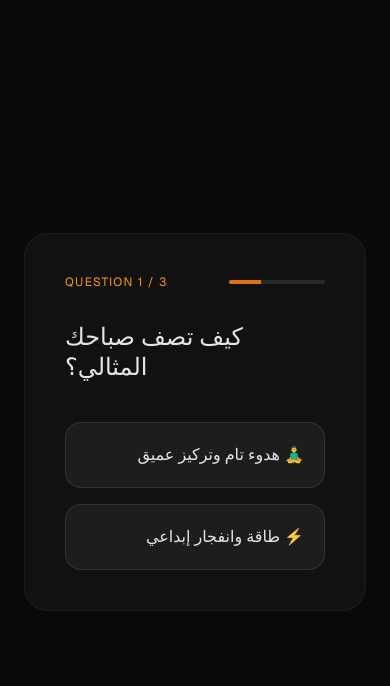
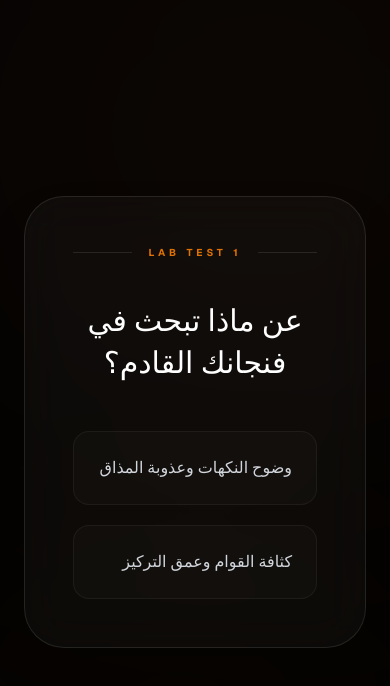
Before and after one commit to aall1184/asperantha-lab, a Next.js app: page / in a window 390 px wide. Both pictures are taken after a click on the button "دخول المختبر". Shown: the top 686 px of the page. Built offline with nearby package versions, Linux system fonts and the light colour scheme.

Commit message:
Ultra High-End UI

```diff
--- a/app/page.tsx
+++ b/app/page.tsx
@@ -1,47 +1,32 @@
 "use client";
 import { useState } from "react";
 
-// 1. تعريف مصفوفة الأسئلة (بيانات المختبر)
 const questions = [
   {
     id: 1,
-    text: "كيف تصف صباحك المثالي؟",
+    text: "عن ماذا تبحث في فنجانك القادم؟",
     options: [
-      { text: "هدوء تام وتركيز عميق 🧘‍♂️", score: "drip" },
-      { text: "طاقة وانفجار إبداعي ⚡", score: "espresso" }
+      { text: "وضوح النكهات وعذوبة المذاق", score: "drip" },
+      { text: "كثافة القوام وعمق التركيز", score: "espresso" }
     ]
   },
   {
     id: 2,
-    text: "ما هو المذاق الذي يميل له قلبك؟",
+    text: "ما هو الوقت المفضل لمختبرك الخاص؟",
     options: [
-      { text: "حمضية فاكهية واضحة 🍓", score: "drip" },
-      { text: "قوام ثقيل وإيحاء شوكولاتة 🍫", score: "espresso" }
-    ]
-  },
-  {
-    id: 3,
-    text: "كيف تحب أن يكون ملمس القهوة؟",
-    options: [
-      { text: "خفيف مثل الشاي ☕", score: "drip" },
-      { text: "كثيف ومخملي ✨", score: "espresso" }
+      { text: "إشراقة الصباح الهادئة", score: "drip" },
+      { text: "انعزال المساء الملهم", score: "espresso" }
     ]
   }
 ];
 
 export default function Home() {
-  // 2. تعريف حالات الصفحة (States)
-  const [step, setStep] = useState(0); // 0: الترحيب، 1: الأسئلة، 2: النتيجة
+  const [step, setStep] = useState(0);
   const [currentQ, setCurrentQ] = useState(0);
   const [scores, setScores] = useState({ drip: 0, espresso: 0 });
 
-  // 3. دالة معالجة الإجابات
   const handleAnswer = (type: string) => {
-    // تحديث النقاط بناءً على نوع الإجابة
-    const newScores = { ...scores, [type]: scores[type as keyof typeof scores] + 1 };
-    setScores(newScores);
-
-    // الانتقال للسؤال التالي أو عرض النتيجة
+    setScores({ ...scores, [type]: scores[type as keyof typeof scores] + 1 });
     if (currentQ < questions.length - 1) {
       setCurrentQ(currentQ + 1);
     } else {
@@ -50,83 +35,94 @@ export default function Home() {
   };
 
   return (
-    <main className="min-h-screen bg-[#0a0a0a] text-[#e5e5e5] flex flex-col items-center justify-center p-6 font-sans">
+    <main className="min-h-screen bg-[#030303] text-white flex items-center justify-center p-6 relative overflow-hidden font-sans">
 
-      {/* --- شاشة الترحيب --- */}
+      {/* دوائر الإضاءة الخلفية (Professional Ambient Lighting) */}
+      <div className="absolute top-[-20%] left-[-10%] w-[600px] h-[600px] bg-amber-900/20 blur-[150px] rounded-full opacity-50"></div>
+      <div className="absolute bottom-[-20%] right-[-10%] w-[500px] h-[500px] bg-amber-700/10 blur-[130px] rounded-full opacity-30"></div>
+
+      <div className="relative z-10 w-full max-w-2xl">
+
+        {/* 1. الشاشة الرئيسية */}
         {step === 0 && (
-        <div className="text-center space-y-6 animate-in fade-in duration-1000">
-          <h1 className="text-6xl font-extralight tracking-tighter text-white">
-            ASPERANZA <span className="text-amber-600">LAB</span>
+          <div className="text-center space-y-12 animate-in fade-in zoom-in duration-1000">
+            <div className="space-y-4">
+              <h2 className="text-amber-600 tracking-[0.6em] text-[10px] uppercase font-medium">Asperanza Digital Lab</h2>
+              <h1 className="text-7xl md:text-8xl font-black tracking-tighter text-transparent bg-clip-text bg-gradient-to-b from-white to-gray-500">
+                ASPERANZA
               </h1>
-          <p className="text-gray-400 max-w-md mx-auto font-light leading-relaxed">
-            مرحباً بكِ في مختبر هندسة الذائقة.
-            دعينا نحلل كيمياء يومكِ لنختار قهوتكِ المثالية.
+              <p className="text-gray-400 font-light text-lg max-w-md mx-auto leading-relaxed">
+                مختبر هندسة الذائقة؛ حيث نعتني بكيمياء القهوة لتناسب لحظاتك.
               </p>
+            </div>
+
             <button
               onClick={() => setStep(1)}
-            className="mt-8 px-8 py-3 border border-amber-600 text-amber-600 hover:bg-amber-600 hover:text-white transition-all duration-300 rounded-full text-sm tracking-widest"
+              className="px-14 py-5 bg-white text-black font-bold text-xs tracking-[0.2em] rounded-full hover:bg-amber-600 hover:text-white transition-all duration-500 shadow-[0_0_30px_rgba(255,255,255,0.1)] hover:shadow-amber-600/40"
             >
               دخول المختبر
             </button>
           </div>
         )}
 
-      {/* --- شاشة الأسئلة التفاعلية --- */}
+        {/* 2. شاشة الأسئلة (Glassmorphism Design) */}
         {step === 1 && (
-        <div className="w-full max-w-xl bg-[#111] p-10 rounded-3xl border border-white/5 shadow-2xl animate-in slide-in-from-bottom-4 duration-500">
-          <div className="flex justify-between items-center mb-8">
-            <span className="text-xs tracking-widest text-amber-500 uppercase">Question {currentQ + 1} / {questions.length}</span>
-            <div className="h-1 w-24 bg-white/10 rounded-full overflow-hidden">
-                <div
-                  className="h-full bg-amber-600 transition-all duration-500"
-                  style={{ width: `${((currentQ + 1) / questions.length) * 100}%` }}
-                ></div>
-            </div>
+          <div className="animate-in slide-in-from-bottom-10 duration-700">
+            <div className="bg-white/[0.03] backdrop-blur-xl border border-white/10 p-12 rounded-[2.5rem] shadow-2xl">
+              <div className="flex items-center gap-4 mb-10">
+                <div className="h-[1px] flex-1 bg-white/10"></div>
+                <span className="text-amber-600 text-[10px] tracking-[0.4em] font-bold">LAB TEST {currentQ + 1}</span>
+                <div className="h-[1px] flex-1 bg-white/10"></div>
               </div>
 
-          <h2 className="text-2xl font-light mb-10 leading-tight">{questions[currentQ].text}</h2>
+              <h2 className="text-3xl font-medium text-center mb-12 leading-snug">
+                {questions[currentQ].text}
+              </h2>
 
-          <div className="flex flex-col gap-4">
+              <div className="grid gap-5">
                 {questions[currentQ].options.map((opt, i) => (
                   <button
                     key={i}
                     onClick={() => handleAnswer(opt.score)}
-                className="text-right p-5 rounded-2xl bg-white/5 border border-white/10 hover:border-amber-600 hover:bg-amber-600/5 transition-all duration-300 group"
+                    className="group relative p-6 text-right rounded-2xl border border-white/5 bg-white/[0.02] hover:border-amber-600/40 hover:bg-amber-600/[0.05] transition-all duration-300 overflow-hidden"
                   >
-                <span className="group-hover:text-white transition-colors">{opt.text}</span>
+                    <span className="relative z-10 text-gray-300 group-hover:text-white transition-colors">{opt.text}</span>
+                    <div className="absolute inset-0 bg-gradient-to-l from-amber-600/10 to-transparent opacity-0 group-hover:opacity-100 transition-opacity"></div>
                   </button>
                 ))}
               </div>
             </div>
+          </div>
         )}
 
-      {/* --- شاشة النتيجة النهائية --- */}
+        {/* 3. شاشة النتيجة (The Final Certificate) */}
         {step === 2 && (
-        <div className="text-center space-y-8 animate-in zoom-in duration-700">
-          <div className="space-y-2">
-            <h2 className="text-sm tracking-[0.3em] text-amber-500 uppercase">Analysis Complete</h2>
-            <h3 className="text-4xl font-light">النتيجة المخبرية:</h3>
+          <div className="text-center space-y-8 animate-in fade-in zoom-in duration-1000">
+            <div className="inline-block p-2 px-4 rounded-full bg-amber-600/10 border border-amber-600/20 mb-4">
+               <span className="text-amber-500 text-[9px] tracking-[0.3em] font-bold uppercase">Result Analysis</span>
             </div>
 
-          <div className="relative p-12 bg-gradient-to-b from-amber-600/20 to-transparent border border-amber-600/30 rounded-[3rem] overflow-hidden">
-            <h4 className="text-6xl font-bold text-white mb-4">
-              {scores.drip >= scores.espresso ? "V60 Ethiopia" : "Espresso Blend"}
+            <h3 className="text-2xl font-light text-gray-400">فنجانك المقترح هو:</h3>
+
+            <div className="py-10">
+               <h4 className="text-7xl md:text-8xl font-black italic tracking-tighter text-white drop-shadow-2xl">
+                  {scores.drip >= scores.espresso ? "V60 DRIP" : "FLAT WHITE"}
                </h4>
-            <p className="text-amber-200/70 font-light italic">
-              {scores.drip >= scores.espresso
-                ? "إيحاءات فاكهية، قوام خفيف، وصفاء ذهني."
-                : "قوام غني، إيحاءات مكسرات، وطاقة مكثفة."}
+               <p className="mt-6 text-gray-500 font-light tracking-widest text-sm italic">
+                  "تم تحليل ذائقتك بدقة في مختبرات اسبرنثا"
                </p>
             </div>
 
             <button
               onClick={() => window.location.reload()}
-            className="text-xs tracking-widest text-gray-500 hover:text-white transition-colors border-b border-transparent hover:border-white pb-1"
+              className="mt-12 text-[10px] tracking-[0.4em] text-gray-600 hover:text-white transition-colors uppercase border-b border-gray-900 hover:border-white pb-2"
             >
-            إعادة الفحص المجهري
+              إعادة الاختبار
             </button>
           </div>
         )}
+
+      </div>
     </main>
   );
 }
```
Lines whose indentation alone changed are shown as unchanged.
